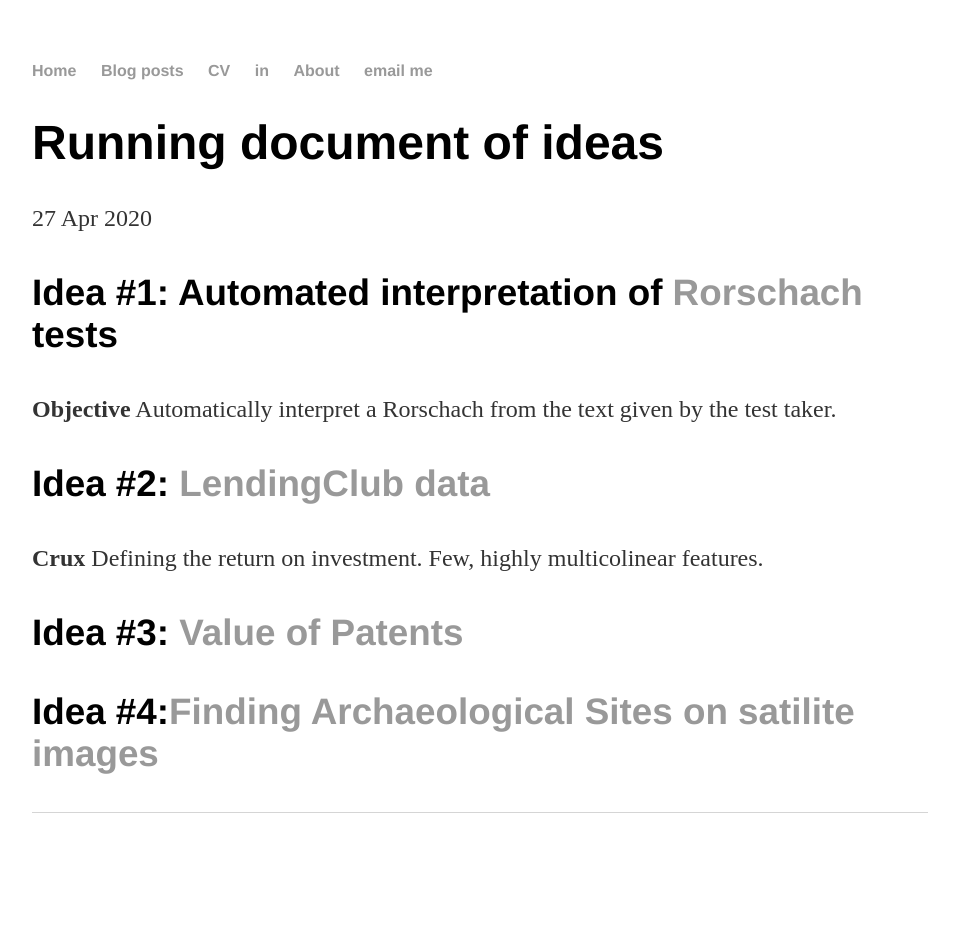
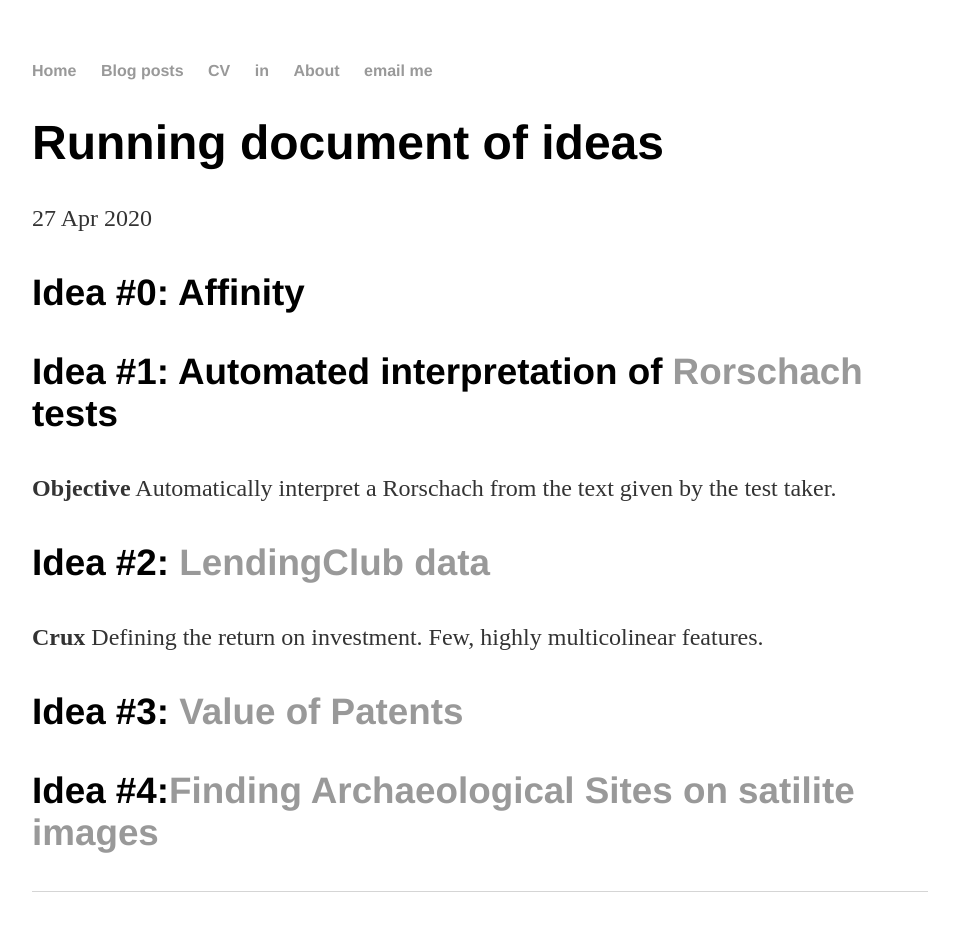
Before and after one commit to PipCourbois/PipCourbois.github.io, a Jekyll site: the page built from _posts/2020-04-27-ideation.md, in a window 1280 px wide. Shown: the whole page, without its empty margins (160-1119 px from the left). Built offline with Jekyll 4.4.1, drawn with Linux system fonts in a browser that asks for light colours; before the commit the page ends 900 px from its top, so only the background shows below that.

Commit message:
Update 2020-04-27-ideation.md

```diff
--- a/_posts/2020-04-27-ideation.md
+++ b/_posts/2020-04-27-ideation.md
@@ -3,6 +3,8 @@ layout: post
 title: "Running document of ideas"
 date: 2020-04-27
 ---
+
+### Idea #0: Affinity
 
 ### Idea #1: Automated interpretation of [Rorschach](https://www.utoledo.edu/al/psychology/pdfs/meyer/MeyerViglione2008IntroRorschach.pdf) tests
 
```
